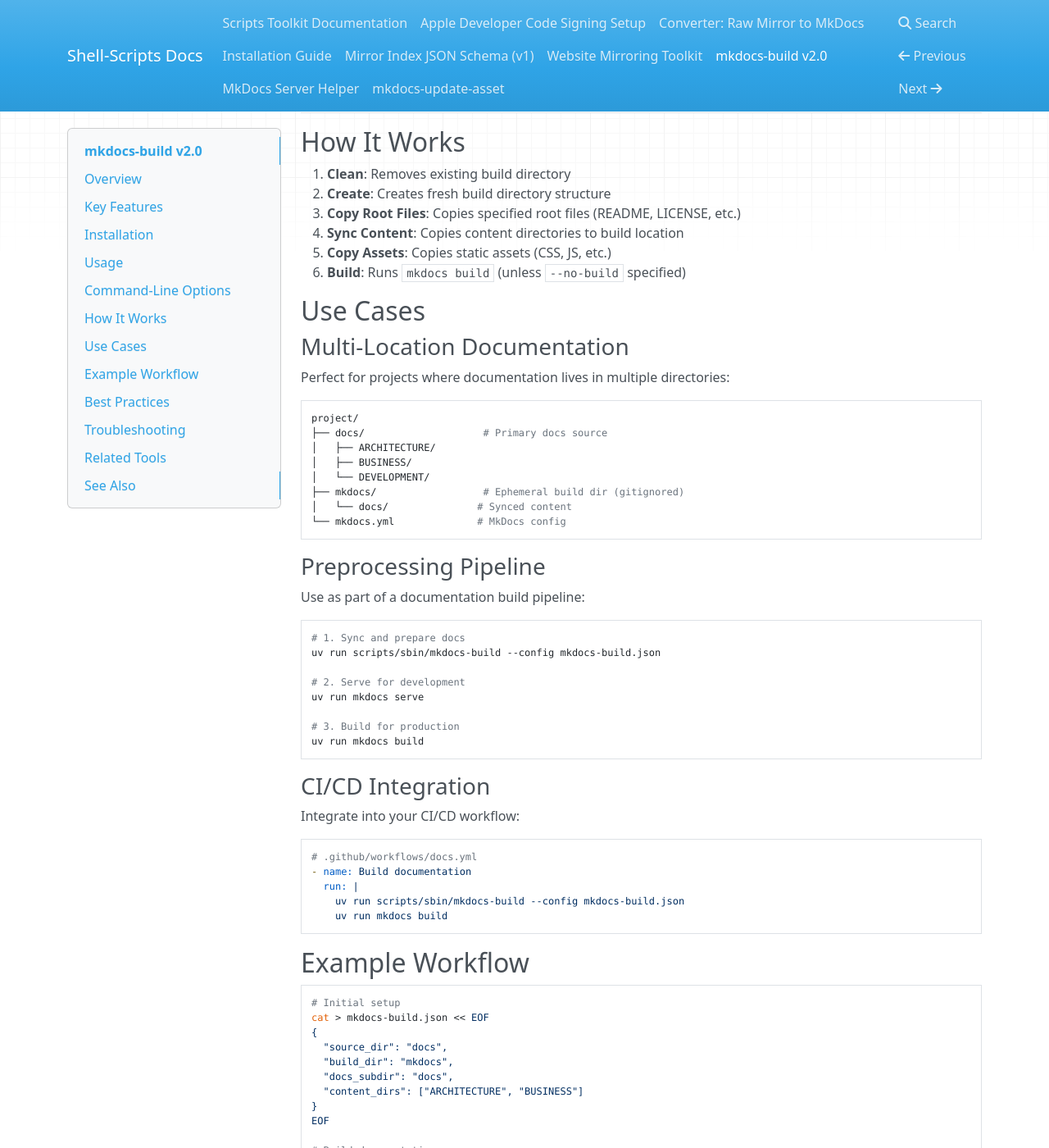
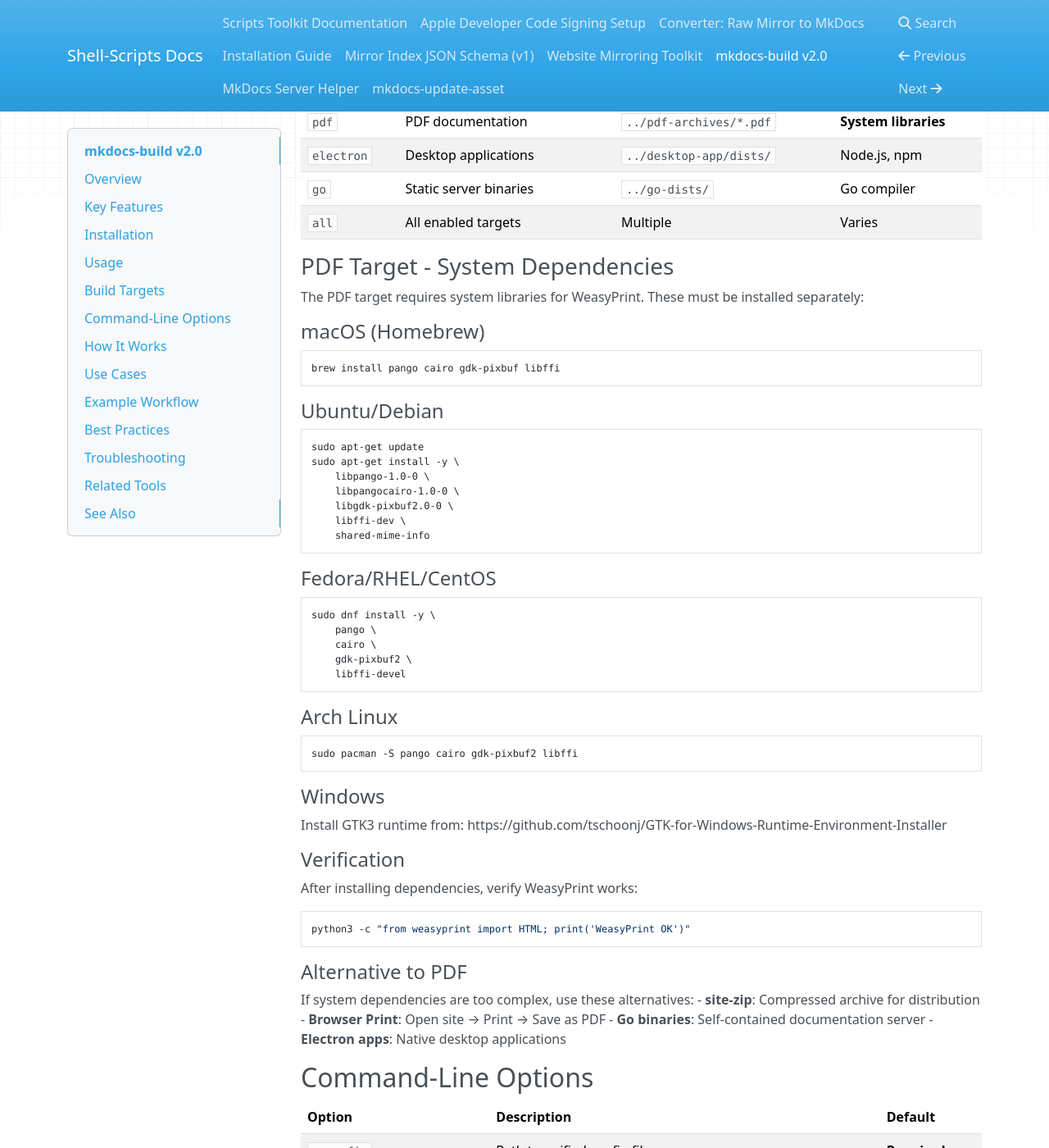
Before and after one commit to egkristi/scripts, an MkDocs documentation site: the page built from docs/MKDOCS_BUILD.md, in a window 1280 px wide and 1400 px high, scrolled down 2307 px. Shown: the whole window at 82% size. Built offline with MkDocs 1.6.1, drawn with Linux system fonts in a browser that asks for light colours; nearby versions of some CDN libraries; some of the changed text lies outside the part shown.

Commit message:
feat: add combined HTML and PDF export options with TOC and cover support

````diff
--- a/docs/MKDOCS_BUILD.md
+++ b/docs/MKDOCS_BUILD.md
@@ -8,12 +8,15 @@ Multi-target build system for MkDocs documentation with unified configuration.
 
 ## Key Features
 
-- ✅ **Multi-target builds** - mkdocs, site, electron from one config
+- ✅ **Multi-target builds** - mkdocs, site, site-zip, pdf, electron, go from one config
 - ✅ **Unified configuration** - Single JSON file replaces mkdocs.yml, version.json, build config
 - ✅ **Version management** - Built-in version tracking with auto-increment
 - ✅ **Dynamic mkdocs.yml** - Generated from unified config
 - ✅ **Electron apps** - Desktop application generation with cross-platform support
+- ✅ **Go binaries** - Self-contained static web server binaries
 - ✅ **Static sites** - Direct static website output
+- ✅ **Site archives** - Compressed zip archives for distribution
+- ✅ **PDF export** - Searchable PDF documentation (requires system dependencies)
 
 ## Installation
 
@@ -99,14 +102,79 @@ Create a `docs/mkdocs-build.json` file (stored with your documentation source):
 }
 ```
 
+## Build Targets
+
+### Available Targets
+
+| Target | Description | Output | Dependencies |
+|--------|-------------|--------|--------------|
+| `mkdocs` | Ephemeral build directory | `../mkdocs/` | None |
+| `site` | Static website | `../site/` | None |
+| `site-zip` | Compressed site archive | `../site-archives/*.zip` | None |
+| `pdf` | PDF documentation | `../pdf-archives/*.pdf` | **System libraries** |
+| `electron` | Desktop applications | `../desktop-app/dists/` | Node.js, npm |
+| `go` | Static server binaries | `../go-dists/` | Go compiler |
+| `all` | All enabled targets | Multiple | Varies |
+
+### PDF Target - System Dependencies
+
+The PDF target requires system libraries for WeasyPrint. These must be installed separately:
+
+#### macOS (Homebrew)
+```bash
+brew install pango cairo gdk-pixbuf libffi
+```
+
+#### Ubuntu/Debian
+```bash
+sudo apt-get update
+sudo apt-get install -y \
+    libpango-1.0-0 \
+    libpangocairo-1.0-0 \
+    libgdk-pixbuf2.0-0 \
+    libffi-dev \
+    shared-mime-info
+```
+
+#### Fedora/RHEL/CentOS
+```bash
+sudo dnf install -y \
+    pango \
+    cairo \
+    gdk-pixbuf2 \
+    libffi-devel
+```
+
+#### Arch Linux
+```bash
+sudo pacman -S pango cairo gdk-pixbuf2 libffi
+```
+
+#### Windows
+Install GTK3 runtime from: https://github.com/tschoonj/GTK-for-Windows-Runtime-Environment-Installer
+
+#### Verification
+After installing dependencies, verify WeasyPrint works:
+```bash
+python3 -c "from weasyprint import HTML; print('WeasyPrint OK')"
+```
+
+#### Alternative to PDF
+If system dependencies are too complex, use these alternatives:
+- **site-zip**: Compressed archive for distribution
+- **Browser Print**: Open site → Print → Save as PDF
+- **Go binaries**: Self-contained documentation server
+- **Electron apps**: Native desktop applications
+
 ## Command-Line Options
 
 | Option | Description | Default |
 |--------|-------------|---------|
 | `--config` | Path to unified config file | **Required** |
-| `--target` | Target(s) to build (mkdocs, site, electron, all) | `mkdocs` |
+| `--target` | Target(s) to build (mkdocs, site, electron, go, pdf, all) | `mkdocs` |
 | `--electron-build` | Build Electron apps (override config) | `false` |
 | `--electron-platforms` | Platforms to build (mac,win,linux,all) | From config |
+| `--go-platforms` | Go platforms (darwin/amd64, linux/amd64, etc.) | From config |
 | `--list-targets` | List available targets and exit | - |
 | `--version` | Show version and exit | - |
 
````
Also changed, not shown: 1 other file.
